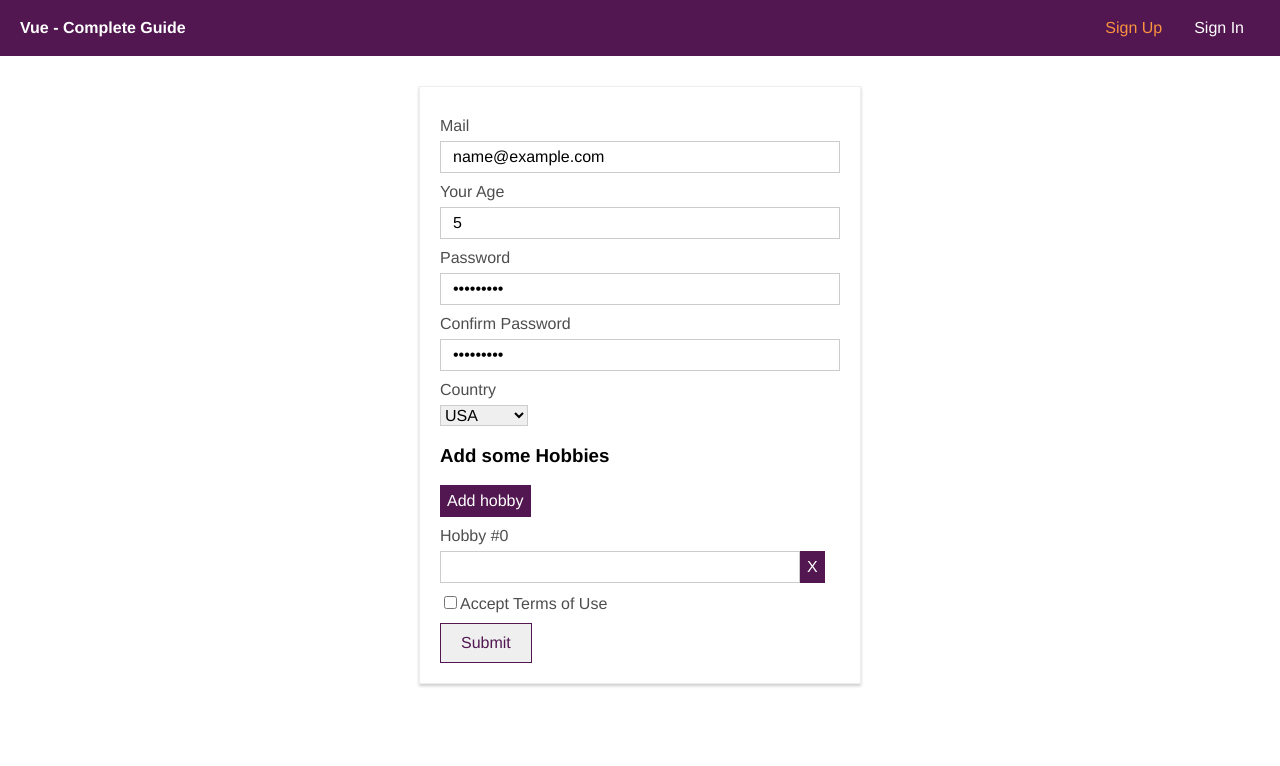
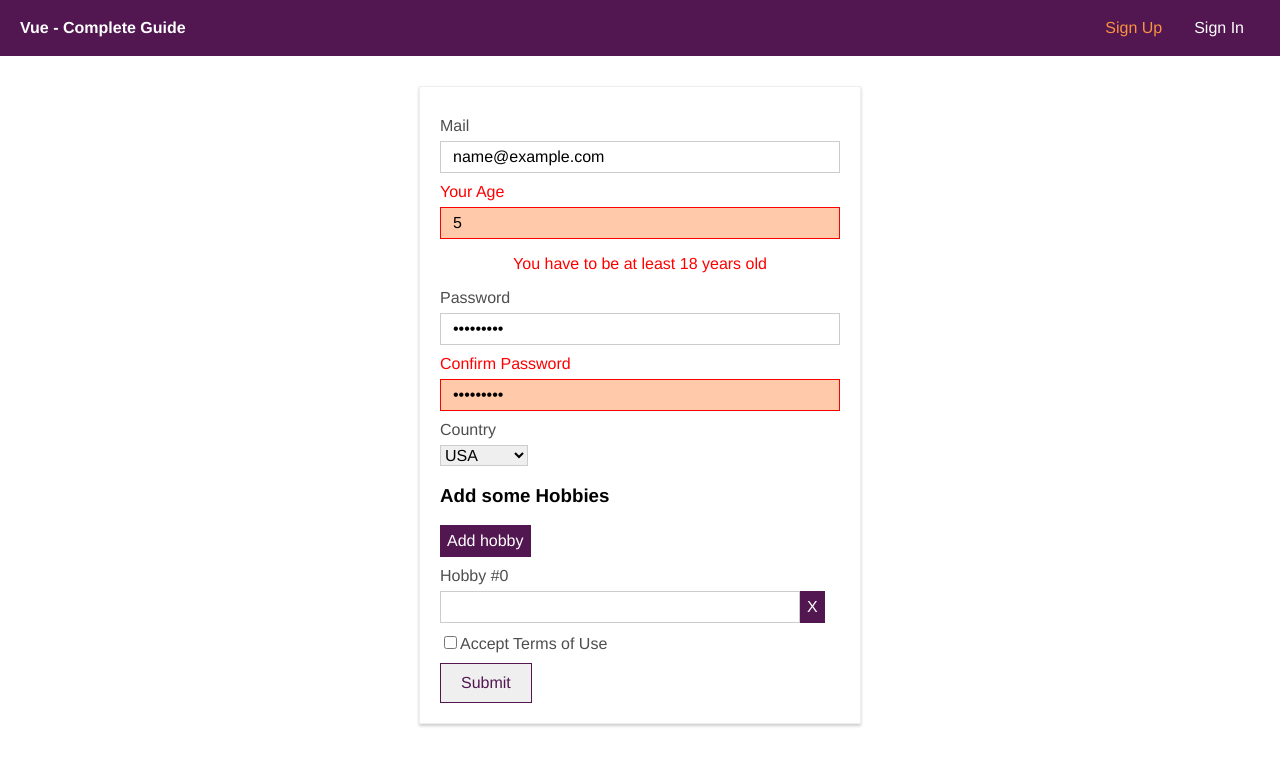
Before and after one commit to uniqueayo1988/vuex-login, a Vue app: page /signup in a window 1280 px wide. Both pictures are taken after typing "name@example.com", "5", "Sample123", "Sample123" into the empty fields and a click on the button "Add hobby". Shown: the top 766 px of the page. Built offline with nearby package versions, Linux system fonts and the light colour scheme; no server answers.

Commit message:
Validate Password

```diff
--- a/src/components/auth/signup.vue
+++ b/src/components/auth/signup.vue
@@ -10,17 +10,18 @@
           <!-- <p v-if="!$v.email.required">This field can not be empty.</p> -->
           <p v-if="!$v.email.email">Please, provide a valid email address.</p>
         </div>
-        <div class="input">
+        <div class="input" :class="{invalid: $v.age.$error}">
           <label for="age">Your Age</label>
-          <input type="number" id="age" v-model.number="age">
+          <input type="number" id="age" v-model.number="age" @blur="$v.age.$touch()">
+          <p v-if="!$v.age.minVal">You have to be at least {{$v.age.$params.minVal.min}} years old</p>
         </div>
-        <div class="input">
+        <div class="input" :class="{invalid: $v.password.$error}">
           <label for="password">Password</label>
-          <input type="password" id="password" v-model="password">
+          <input type="password" id="password" v-model="password" @blur="$v.password.$touch()">
         </div>
-        <div class="input">
+        <div class="input" :class="{invalid: $v.confirmPassword.$error}">
           <label for="confirm-password">Confirm Password</label>
-          <input type="password" id="confirm-password" v-model="confirmPassword">
+          <input type="password" id="confirm-password" v-model="confirmPassword" @blur="$v.confirmPassword.$touch()">
         </div>
         <div class="input">
           <label for="country">Country</label>
@@ -55,7 +56,7 @@
 </template>
 
 <script>
-import { required, email } from 'vuelidate/lib/validators'
+import { required, email, numeric, minValue, minLength, sameAs } from 'vuelidate/lib/validators'
 export default {
   data () {
     return {
@@ -72,6 +73,21 @@ export default {
     email: {
       required,
       email
+    },
+    age: {
+      required,
+      numeric,
+      minVal: minValue(18)
+    },
+    password: {
+      required,
+      minLen: minLength(6)
+    },
+    confirmPassword: {
+      // sameAs: sameAs('password')
+      sameAs: sameAs(vm => {
+        return vm.password + 'bbb'
+      })
     }
   },
   methods: {
```
